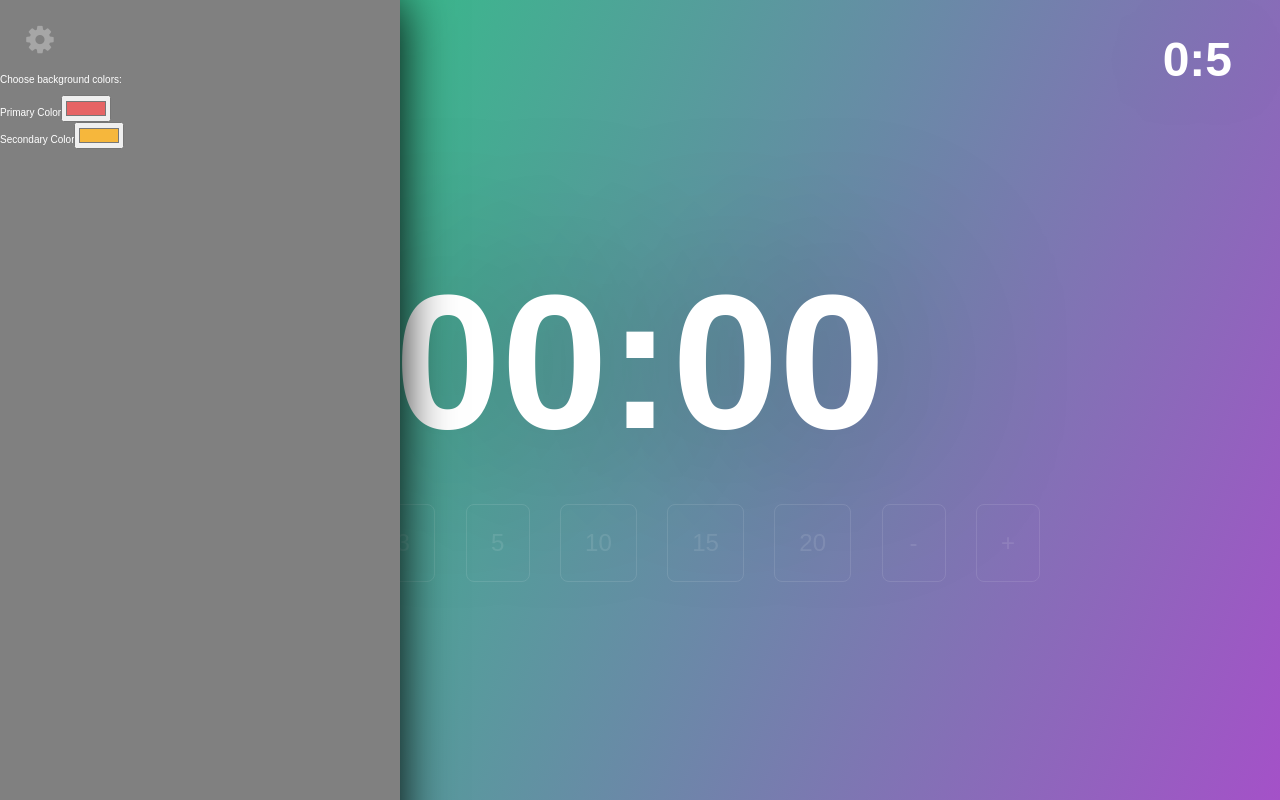
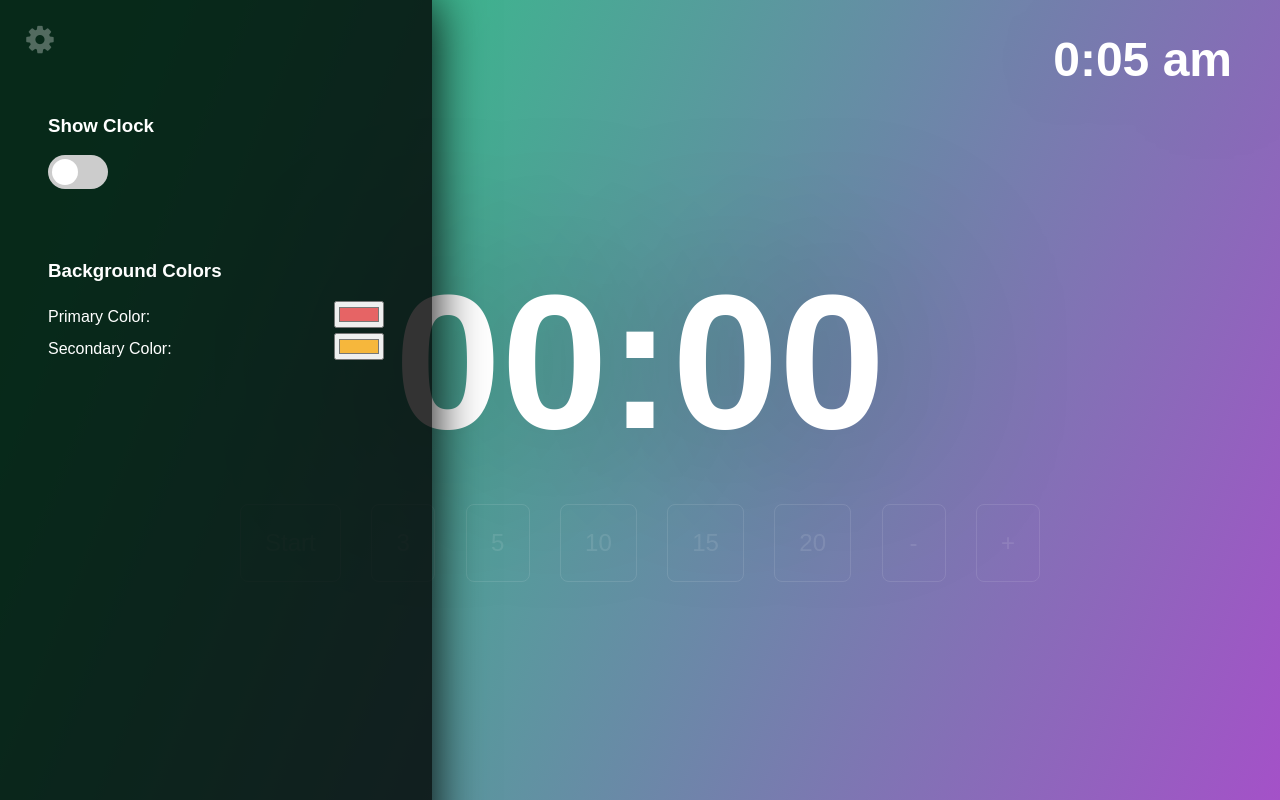
Before and after one commit to ryanmdoyle/classroomtimer, a React (Create React App) app: page / in a window 1280 px wide. Both pictures are taken after a click on the button 40 px from the left and 40 px from the top of the page. Built offline with nearby package versions, Linux system fonts and the light colour scheme.

Commit message:
add settings to panel

```diff
--- a/src/components/Clock.jsx
+++ b/src/components/Clock.jsx
@@ -2,8 +2,9 @@ import React, { useState } from 'react';
 import styled from 'styled-components';
 
 const Clock = () => {
-  const [hours, setHour] = useState(0);
+  const [hours, setHour] = useState(12);
   const [mins, setMin] = useState(0);
+  const [hasTime, setHasTime] = useState(false);
 
   setInterval(() => {
     const date = new Date();
@@ -11,12 +12,21 @@ const Clock = () => {
     const minute = date.getMinutes();
     setHour(hour);
     setMin(minute);
+    setHasTime(true);
   }, 1000);
 
+  if (hasTime) {
+    return (
+      <ClockStyled>
+        {`
+        ${hours < 13 ? hours : hours - 12}:${mins > 9 ? mins : `0${mins}`}
+        ${(hours < 13 ? 'am' : 'pm')}
+        `}
+      </ClockStyled>
+    );
+  }
   return (
-    <ClockStyled>
-      {`${hours}:${mins}`}
-    </ClockStyled>
+    <ClockStyled />
   );
 };
 
--- a/src/components/SettingsPanel.jsx
+++ b/src/components/SettingsPanel.jsx
@@ -1,21 +1,13 @@
 import React from 'react';
 import styled from 'styled-components';
 
+import ShowClock from './settings/ShowClock';
+import BackgroundColor from './settings/BackgroundColor';
+
 const SettingsPanel = () => (
   <SettingsPanelStyled>
-    <p>Choose background colors:</p>
-    <div>
-      <label htmlFor="primary">
-        Primary Color
-        <input type="color" id="primary" name="primary" value="#e66465" />
-      </label>
-    </div>
-    <div>
-      <label htmlFor="secondary">
-        Secondary Color
-        <input type="color" id="secondary" name="secondary" value="#f6b73c" />
-      </label>
-    </div>
+    <ShowClock />
+    <BackgroundColor />
   </SettingsPanelStyled>
 );
 
@@ -24,10 +16,11 @@ const SettingsPanelStyled = styled.div`
   z-index:1;
   width: 400px;
   height: 100vh;
-  background-color: grey;
+  background-color: rgb(0, 0, 0, 0.8);
   color: white;
-  padding-top: 4rem;
+  padding: 4rem 1rem 1rem 1rem;
   box-shadow: 0 0 3rem 0 black;
+  font-size: 1rem;
 `;
 
 export default SettingsPanel;
--- /dev/null
+++ b/src/components/settings/BackgroundColor.jsx
@@ -0,0 +1,22 @@
+import React from 'react';
+import SettingContainerStyled from '../styledComponents/SettingContainerStyled';
+
+const BackgroundColor = () => (
+  <SettingContainerStyled>
+    <h3>Background Colors</h3>
+    <div>
+      <label htmlFor="primary">
+        Primary Color:
+        <input type="color" id="primary" name="primary" value="#e66465" />
+      </label>
+    </div>
+    <div>
+      <label htmlFor="secondary">
+        Secondary Color:
+        <input type="color" id="secondary" name="secondary" value="#f6b73c" />
+      </label>
+    </div>
+  </SettingContainerStyled>
+);
+
+export default BackgroundColor;
--- /dev/null
+++ b/src/components/settings/ShowClock.jsx
@@ -0,0 +1,16 @@
+import React from 'react';
+
+import SettingContainerStyled from '../styledComponents/SettingContainerStyled';
+import Toggle from '../styledComponents/Toggle';
+
+const ShowClock = () => (
+  <SettingContainerStyled>
+    <h3>Show Clock</h3>
+    <span>
+
+      <Toggle />
+    </span>
+  </SettingContainerStyled>
+);
+
+export default ShowClock;
--- /dev/null
+++ b/src/components/styledComponents/SettingContainerStyled.js
@@ -0,0 +1,20 @@
+import styled from 'styled-components';
+
+const SettingContainerStyled = styled.div`
+  margin: 1rem 0 0 0;
+  padding: 0 1rem;
+  border: 1rem solid rgb(0,0,0,0);
+  border-radius: 0.5rem;
+  :hover {
+    background-color: rgb(255, 255, 255, 0.05);
+  }
+  label {
+    line-height: 2rem;
+  }
+  input {
+    position: relative;
+    float: right;
+  }
+`;
+
+export default SettingContainerStyled;
--- a/src/components/styledComponents/TimerButtonStyled.js
+++ b/src/components/styledComponents/TimerButtonStyled.js
@@ -13,7 +13,7 @@ const TimerButtonStyled = styled.button`
 
   transition: background-color 0.3s;
   :hover {
-    background-color: ${props => (props.red ? 'rgb(255, 51, 51, 0.2)' : 'rgb(255, 255, 255, 0.2)')};
+    background-color: ${(props) => (props.red ? 'rgb(255, 51, 51, 0.2)' : 'rgb(255, 255, 255, 0.2)')};
     transition: background-color 0.3s;
   }
 `;
--- a/src/components/styledComponents/Toogle.jsx
+++ b/src/components/styledComponents/Toggle.jsx
@@ -1,7 +1,7 @@
 import React from 'react';
 import styled from 'styled-components';
 
-const Toogle = () => (
+const Toggle = () => (
   <ToggleStyles>
     <label className="switch" htmlFor="checkbox">
       <input id="checkbox" type="checkbox" />
@@ -75,4 +75,4 @@ const ToggleStyles = styled.div`
   }
 `;
 
-export default Toogle;
+export default Toggle;
```
